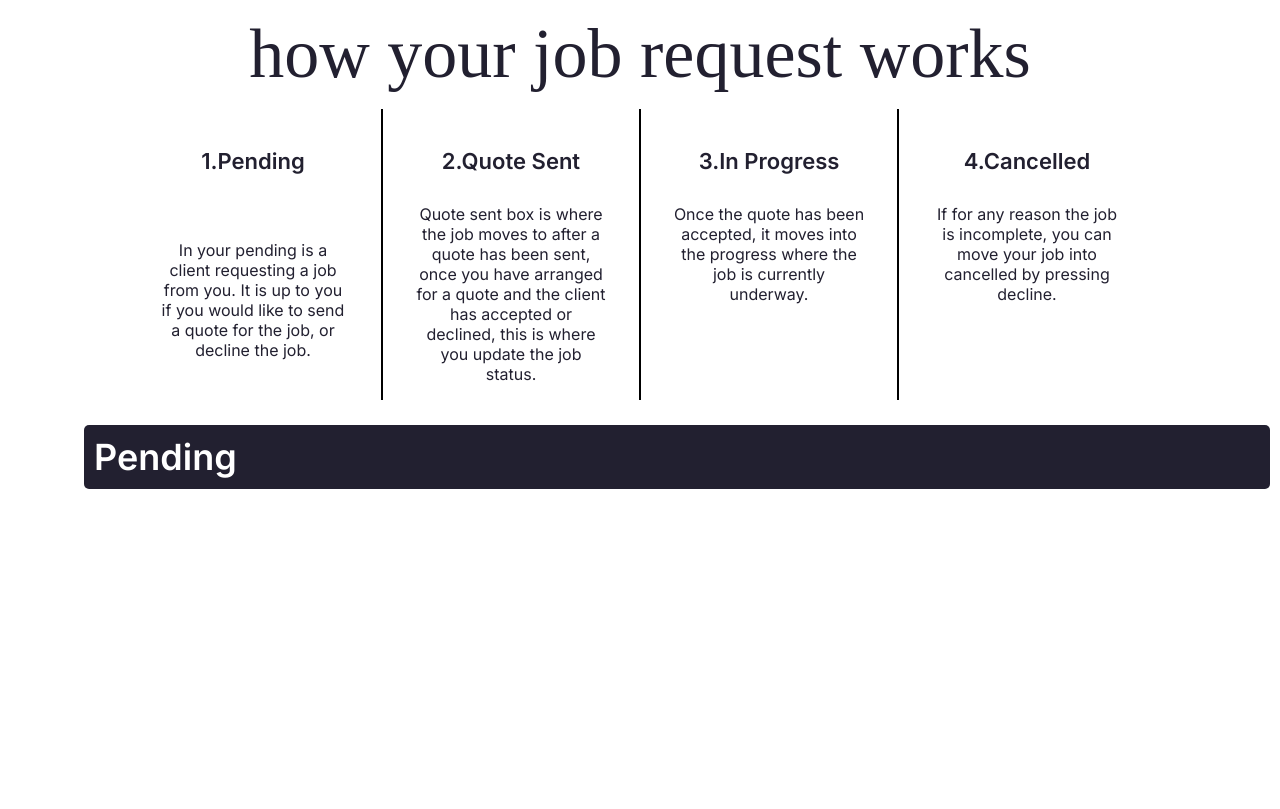
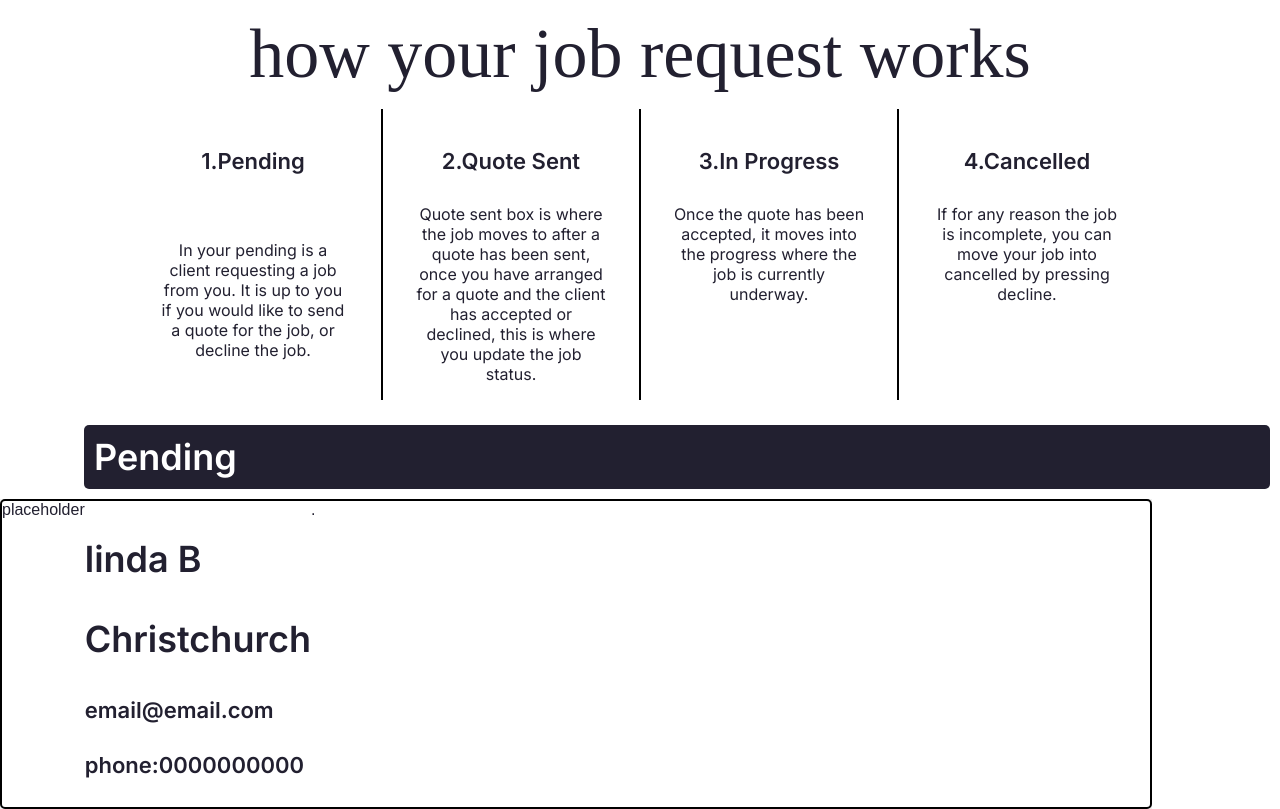
Before and after one commit to Katematestate/tradie-app, a Vue app in the folder front/: page /TradieJobRequests in a window 1280 px wide. Built offline with nearby package versions, Linux system fonts and the light colour scheme; some icons are missing; a web font is replaced by a local one.

Commit message:
pending boxes updated

```diff
--- /dev/null
+++ b/front/src/components/PendingBoxes.vue
@@ -0,0 +1,26 @@
+<template>
+    <div class="main-container">
+        <div class="img-wrapper">
+            placeholder
+        </div>
+        <div class="contact-info">
+            <div class="name-location">
+                <h3>linda B</h3>
+                <h3>Christchurch</h3>
+            </div>
+            <h4>email@email.com</h4>
+            <h4>phone:0000000000</h4>
+        </div>
+        .
+    </div>
+</template>
+
+<style scoped lang="scss">
+.main-container{
+    display: flex;
+    background-color:var(--color-page);
+    border: 2px solid black;
+    border-radius: 5px;
+}
+
+</style>
--- a/front/src/components/PendingRequests.vue
+++ b/front/src/components/PendingRequests.vue
@@ -8,10 +8,14 @@
             <h3>Pending</h3>
         </div>
     </div>
+    <section class="content">
+        <PendingBoxes/>
+    </section>
 </template>
 
 <script setup>
 import { Icon } from '@iconify/vue';
+import PendingBoxes from './PendingBoxes.vue';
 
 </script>
 
@@ -43,4 +47,8 @@ import { Icon } from '@iconify/vue';
     width: 100%;
     height: 100%;
 }
+.content{
+    background-color: var(--color-shade);
+    max-width: 90%;
+}
 </style>
```
